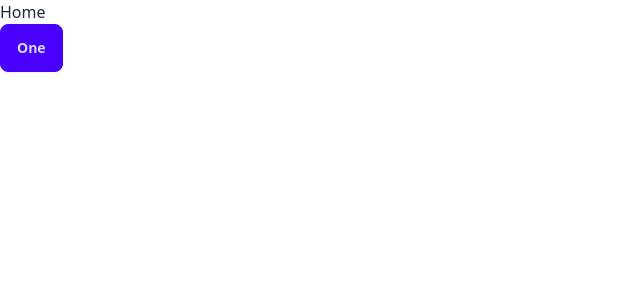
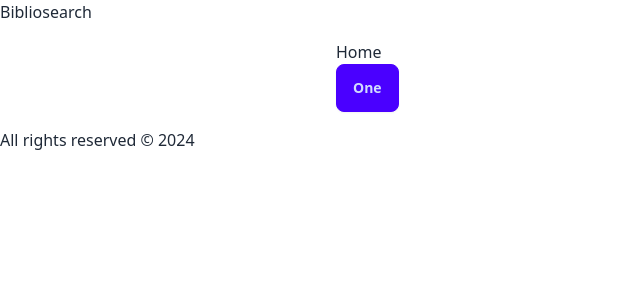
Before and after one commit to bounswe/bounswe2024group3, a React (Create React App) app in the folder bibliosearch_web/: page / in a window 1280 px wide. Shown: the top 300 px of the page, without its empty margins (0-640 px from the left). Built offline with nearby package versions, Linux system fonts and the light colour scheme.

Commit message:
Implement layout component with header and footer
This commit adds a layout component that includes a header and footer.
This way, the header and footer are included in all pages.

Co-authored-by: Onur Dilsiz <onurdilsiz0@gmail.com>

```diff
--- /dev/null
+++ b/bibliosearch_web/src/components/Footer.tsx
@@ -0,0 +1,11 @@
+const Footer = () => {
+    return (
+      <div>
+        <h3>
+            All rights reserved &copy; {new Date().getFullYear()}
+        </h3>
+      </div>
+    );
+  };
+
+  export default Footer;
--- /dev/null
+++ b/bibliosearch_web/src/components/Header.tsx
@@ -0,0 +1,9 @@
+const Header = () => {
+  return (
+    <div>
+      <h1>Bibliosearch</h1>
+    </div>
+  );
+};
+
+export default Header;
--- /dev/null
+++ b/bibliosearch_web/src/components/Layout.tsx
@@ -0,0 +1,16 @@
+import Header from "./Header";
+import Footer from "./Footer";
+
+const Layout = ({ children }: any) => {
+  return (
+    <>
+      <Header />
+      <div className="mx-auto w-full md:w-3/4 lg:w-1/2 p-4 w-screen">
+        {children}
+      </div>
+      <Footer />
+    </>
+  );
+};
+
+export default Layout;
--- a/bibliosearch_web/src/index.tsx
+++ b/bibliosearch_web/src/index.tsx
@@ -2,6 +2,7 @@ import React from "react";
 import ReactDOM from "react-dom/client";
 import "./index.css";
 import Home from "./pages/Home";
+import Layout from "./components/Layout";
 
 const root = ReactDOM.createRoot(
   document.getElementById("root") as HTMLElement
@@ -9,6 +10,8 @@ const root = ReactDOM.createRoot(
 
 root.render(
   <React.StrictMode>
-    <Home />
+    <Layout>
+      <Home />
+    </Layout>
   </React.StrictMode>
 );
```
